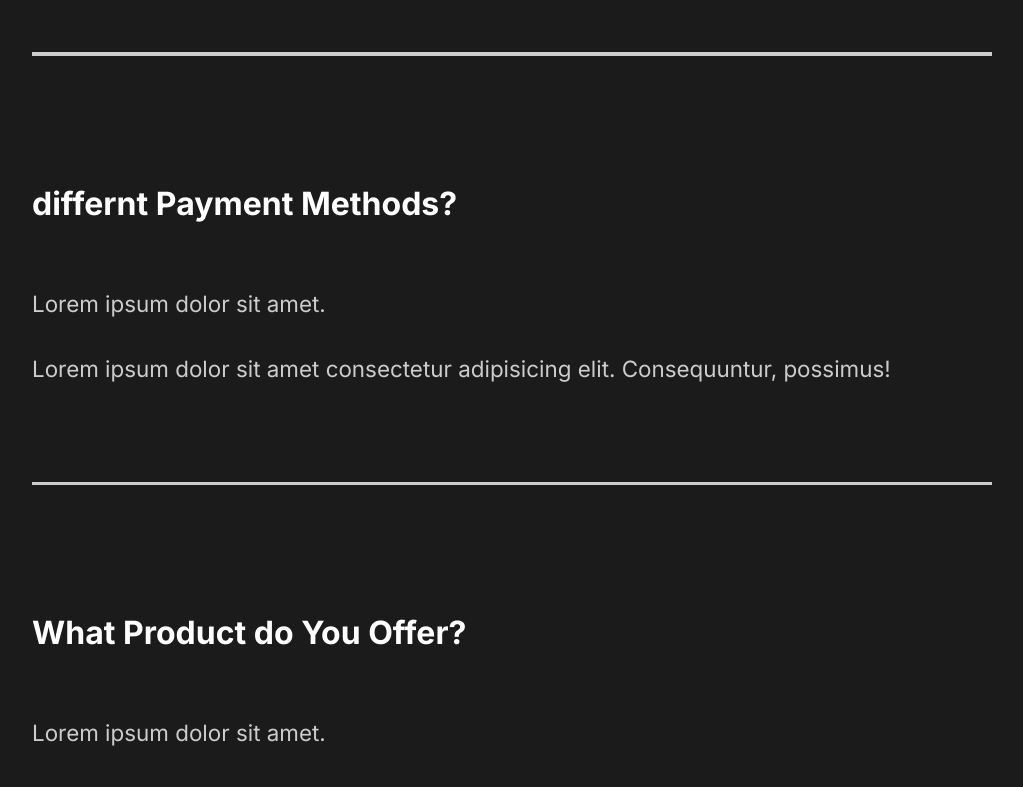
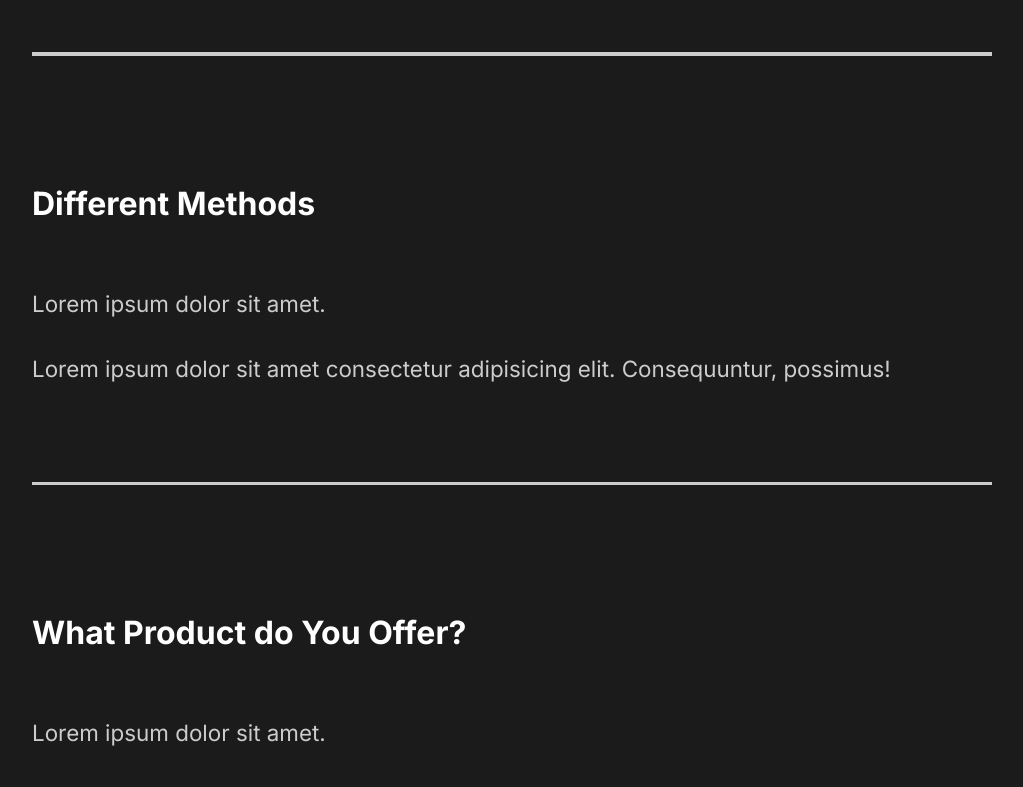
Before and after one commit to rsamhollyer/capture_portfolio, a React (Create React App) app: page / in a window 1280 px wide. Shown: the part 3140-3927 px from the top of the page, without its empty margins (128-1151 px from the left). Built offline with nearby package versions, Linux system fonts and the light colour scheme.

Commit message:
added toggle and animations

```diff
--- a/src/components/FaqSection.jsx
+++ b/src/components/FaqSection.jsx
@@ -1,5 +1,7 @@
 import styled from "styled-components";
 import { About } from "../styles";
+import Toggle from "./Toggle";
+import { AnimateSharedLayout } from "framer-motion";
 
 function FaqSection() {
   return (
@@ -7,8 +9,8 @@
       <h2>
         Any Questions <span>FAQ</span>
       </h2>
-      <div className="question">
-        <h4>How Do I Start?</h4>
+      <AnimateSharedLayout>
+        <Toggle title="How Do I Start?">
           <div className="answer">
             <p>Lorem ipsum dolor sit amet.</p>
             <p>
@@ -16,10 +18,9 @@
               Consequuntur, possimus!
             </p>
           </div>
-        <div className="faq-line"></div>
-      </div>
-      <div className="question">
-        <h4>Daily Schedule</h4>
+        </Toggle>
+
+        <Toggle title="Daily Schedule">
           <div className="answer">
             <p>Lorem ipsum dolor sit amet.</p>
             <p>
@@ -27,10 +28,9 @@
               Consequuntur, possimus!
             </p>
           </div>
-        <div className="faq-line"></div>
-      </div>
-      <div className="question">
-        <h4>differnt Payment Methods?</h4>
+        </Toggle>
+
+        <Toggle title="Different Methods">
           <div className="answer">
             <p>Lorem ipsum dolor sit amet.</p>
             <p>
@@ -38,10 +38,9 @@
               Consequuntur, possimus!
             </p>
           </div>
-        <div className="faq-line"></div>
-      </div>
-      <div className="question">
-        <h4>What Product do You Offer?</h4>
+        </Toggle>
+
+        <Toggle title="What Product do You Offer?">
           <div className="answer">
             <p>Lorem ipsum dolor sit amet.</p>
             <p>
@@ -49,8 +48,8 @@
               Consequuntur, possimus!
             </p>
           </div>
-        <div className="faq-line"></div>
-      </div>
+        </Toggle>
+      </AnimateSharedLayout>
     </Faq>
   );
 }
--- /dev/null
+++ b/src/components/Toggle.jsx
@@ -0,0 +1,17 @@
+import { motion } from "framer-motion";
+import { useState } from "react";
+
+function Toggle(props) {
+  const { children, title } = props;
+  const [toggle, setToggle] = useState(true);
+
+  return (
+    <motion.div layout className="question" onClick={() => setToggle(!toggle)}>
+      <motion.h4 layout>{title}</motion.h4>
+      {toggle ? children : ""}
+      <motion.div className="faq-line"></motion.div>
+    </motion.div>
+  );
+}
+
+export default Toggle;
```
Lines whose indentation alone changed are shown as unchanged.
